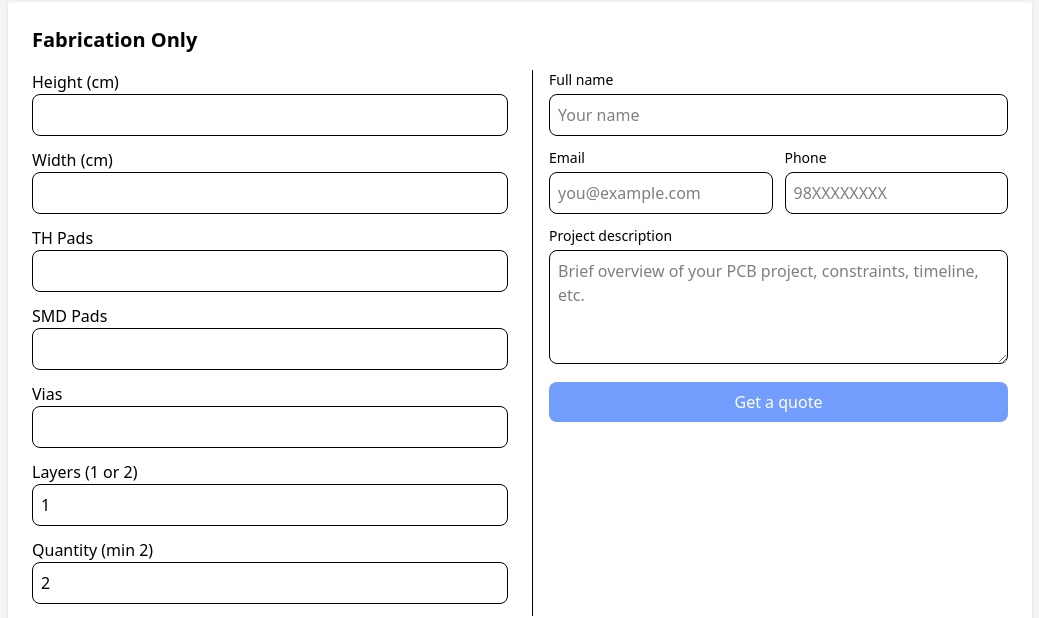
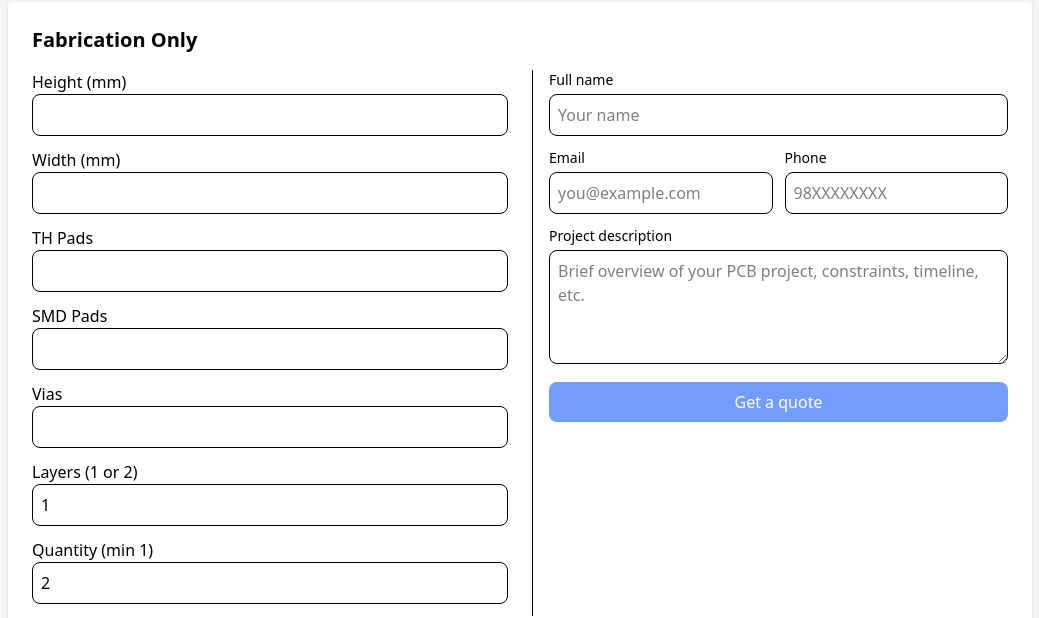
Before and after one commit to sagarda7/pcb-cost--estimator, a Next.js app: page / in a window 1280 px wide. Shown: the part 240-858 px from the top of the page, without its empty margins (120-1159 px from the left). Built offline with nearby package versions, Linux system fonts and the light colour scheme; no server answers.

Commit message:
mm added on pcb cost and min qty 1

```diff
--- a/app/components/FabricationOnly.tsx
+++ b/app/components/FabricationOnly.tsx
@@ -33,7 +33,7 @@ export default function FabricationOnly() {
 
   const height = num(inputs.height), width = num(inputs.width), thPads = num(inputs.thPads), smdPads = num(inputs.smdPads), vias = num(inputs.vias), layers = num(inputs.layers), qty = clampQty(inputs.qty);
 
-  const area = height * width, areaCost = roundup(area / 100) * CONST.areaRatePer100, thCost = thPads * CONST.thPadMultiplier, smdCost = smdPads * CONST.smdPadMultiplier, viaCost = vias * CONST.viaMultiplier;
+  const area = height * width, areaCost = roundup(area / 1000) * CONST.areaRatePer100, thCost = thPads * CONST.thPadMultiplier, smdCost = smdPads * CONST.smdPadMultiplier, viaCost = vias * CONST.viaMultiplier;
   const pcbCost = 150 * (Math.max(1, layers - 1) + (layers - 1) * 0.5), elecChem = CONST.elecChem * Math.max(1, layers), cutting = CONST.cutting;
   const unitCost = areaCost + thCost + smdCost + viaCost + pcbCost + elecChem + cutting, gross = unitCost * qty, total = gross + 150;
 
@@ -83,13 +83,13 @@ export default function FabricationOnly() {
       <h2 className="text-xl font-semibold mb-4">Fabrication Only</h2>
       <div className="grid md:grid-cols-2 gap-6">
         <div>
-          {([{ key: "height", label: "Height (cm)" },
-          { key: "width", label: "Width (cm)" },
+          {([{ key: "height", label: "Height (mm)" },
+          { key: "width", label: "Width (mm)" },
           { key: "thPads", label: "TH Pads" },
           { key: "smdPads", label: "SMD Pads" },
           { key: "vias", label: "Vias" },
           { key: "layers", label: "Layers (1 or 2)", min: 1, max: 2 },
-          { key: "qty", label: "Quantity (min 2)", min: 2 }] as any[])
+          { key: "qty", label: "Quantity (min 1)", min: 1 }] as any[])
             .map(({ key, label, min, max }) => (
               <div key={key} className="mb-3">
                 <label className="block font-medium">{label}</label>
--- a/app/components/FabricationWithDesign.tsx
+++ b/app/components/FabricationWithDesign.tsx
@@ -35,7 +35,7 @@ export default function FabricationWithDesign() {
   };
 
   const height = num(inputs.height), width = num(inputs.width), layers = num(inputs.layers), legs = num(inputs.totalComponentsLegs), qty = clampQty(inputs.qty);
-  const area = height * width, areaCost = roundup(area / 100) * CONST.areaRatePer100, designCost = calculateDesignCost(legs);
+  const area = height * width, areaCost = roundup(area / 1000) * CONST.areaRatePer100, designCost = calculateDesignCost(legs);
   const pcbCost = 150 * (Math.max(1, layers - 1) + (layers - 1) * 0.5), elecChem = CONST.elecChem * Math.max(1, layers), cutting = CONST.cutting;
   const unitCost = areaCost + pcbCost + elecChem + cutting + Math.max(100, 5 * legs), gross = unitCost * qty, net = gross + designCost, shipping = 150, finalTotal = net + shipping;
 
@@ -86,11 +86,11 @@ export default function FabricationWithDesign() {
       <h2 className="text-xl font-semibold mb-4">Fabrication + Design Calculator</h2>
       <div className="grid grid-cols-1 md:grid-cols-2 gap-8">
         <div>
-          {([{ key: "height", label: "Height (cm)" },
-          { key: "width", label: "Width (cm)" },
+          {([{ key: "height", label: "Height (mm)" },
+          { key: "width", label: "Width (mm)" },
           { key: "totalComponentsLegs", label: "Total Components Legs as per Schematic" },
           { key: "layers", label: "Number of Layers (1 or 2)", min: 1, max: 2 },
-          { key: "qty", label: "Total Quantity (min 2)", min: 2 }] as any[])
+          { key: "qty", label: "Total Quantity (min 1)", min: 1 }] as any[])
             .map(({ key, label, min, max }) => (
               <div key={key} className="mb-3">
                 <label className="block font-medium">{label}</label>
```
